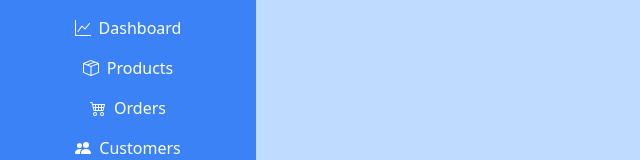
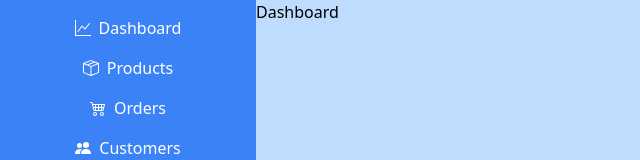
Before and after one commit to matheesha2000/cbc-frontend, a React (Vite) app: page /admin in a window 1280 px wide. Shown: the top 160 px of the page, without its empty margins (0-640 px from the left). Built offline with nearby package versions, Linux system fonts and the light colour scheme.

Commit message:
admin home page updated

```diff
--- a/src/App.jsx
+++ b/src/App.jsx
@@ -1,6 +1,5 @@
 import { useState } from 'react'
 import './App.css'
-import ProductCard from './components/productCard'
 import LoginPage from './pages/loginPage'
 import HomePage from './pages/homePage'
 import { BrowserRouter, Route, Routes } from 'react-router-dom'
--- a/src/pages/adminHomePage.jsx
+++ b/src/pages/adminHomePage.jsx
@@ -1,6 +1,8 @@
 import { Link, Route, Routes } from "react-router-dom";
 import { BsGraphUp, BsBoxSeam, BsCart4, BsPeopleFill } from "react-icons/bs";
-
+import AdminProductsPage from "./admin/adminProductsPage";
+import AddProductForm from "./admin/addProductForm";
+import EditProductForm from "./admin/editProductForm";
 
 export default function AdminHomePage() {
   return (
@@ -35,7 +37,17 @@ export default function AdminHomePage() {
         </Link>
       </div>
 
-
+      <div className="w-[80%] h-screen ">
+        <Routes path="/*">
+          <Route path="/" element={<h1>Dashboard</h1>} />
+          <Route path="/products" element={<AdminProductsPage/>} />
+          <Route path="/products/addProduct" element={<AddProductForm/>} />
+          <Route path="/products/editProduct" element={<EditProductForm/>} />
+          <Route path="/orders" element={<h1>Orders</h1>} />
+          <Route path="/customers" element={<h1>Customers</h1>} />
+          <Route path="/*" element={<h1>404 not found the admin page</h1>}/>
+        </Routes>
+      </div>
     </div>
   );
 }
```
